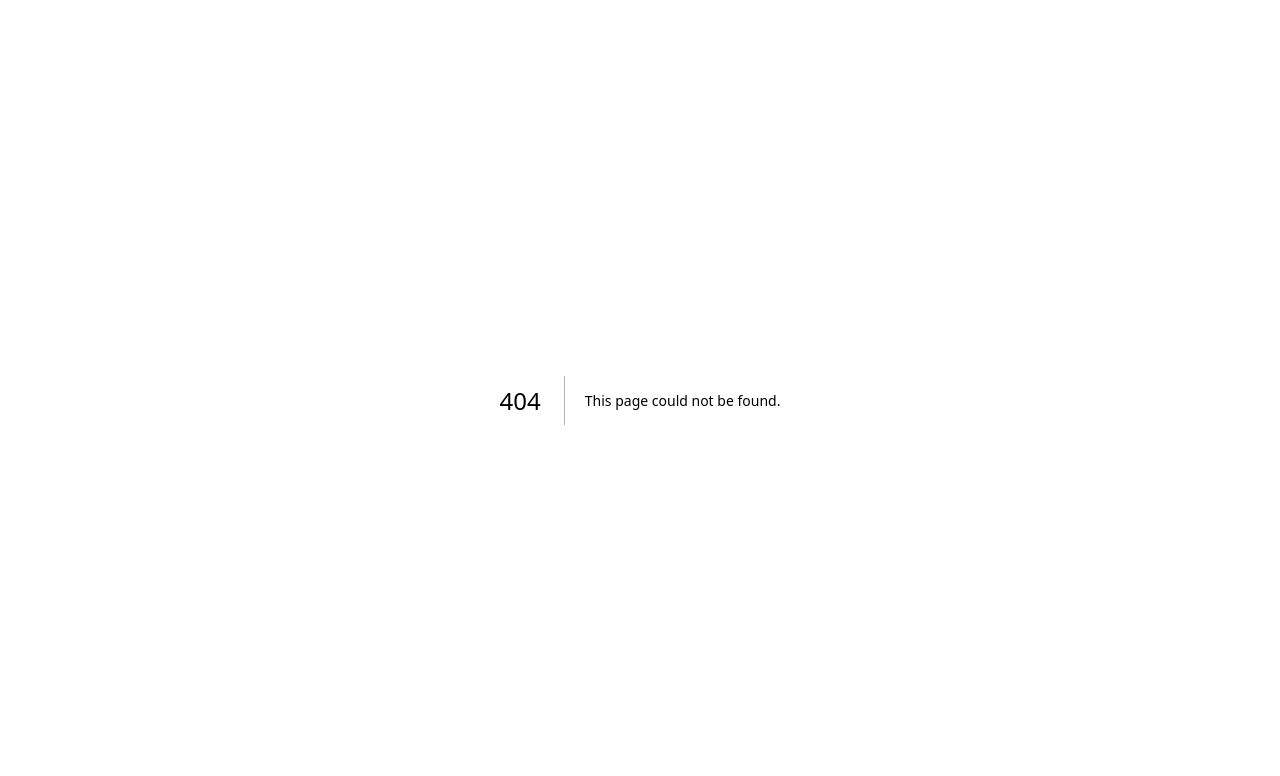
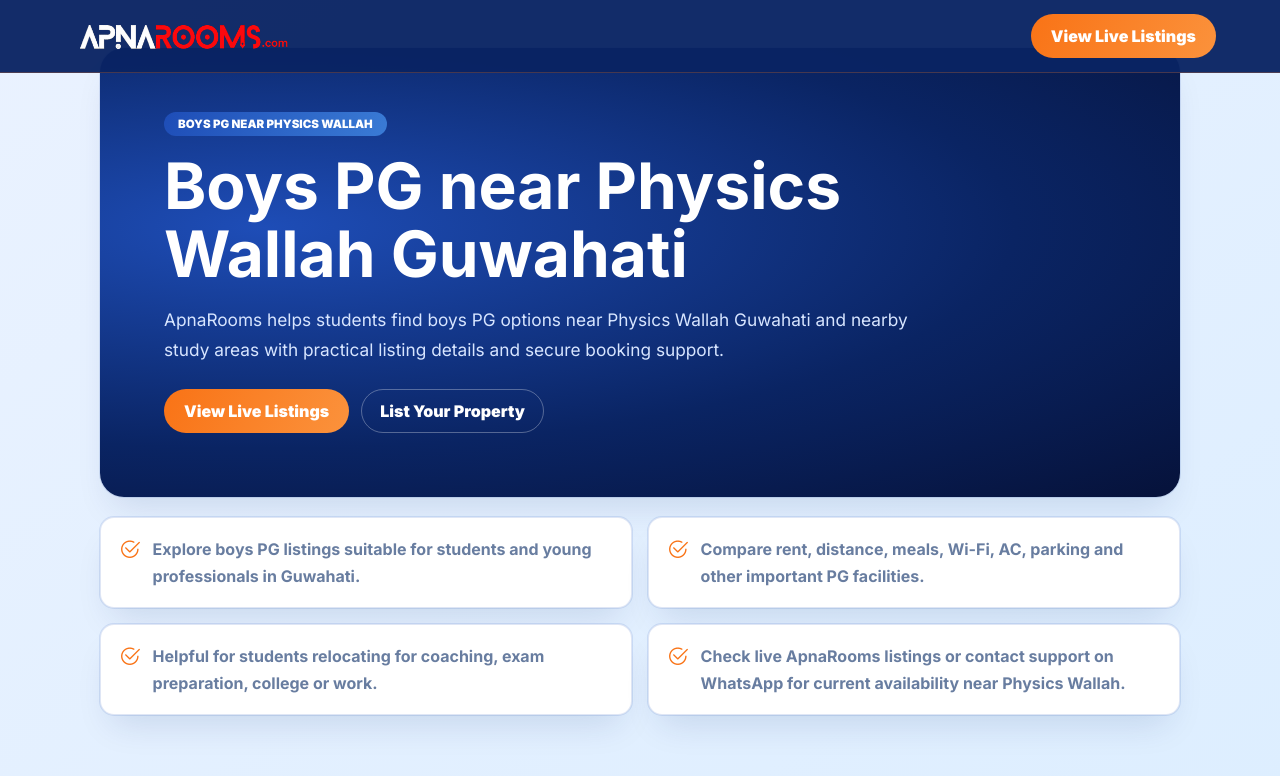
Before and after one commit to abusazid46-tech/apnarooms-guwahati, a Next.js app in the folder apps/web/: page /boys-pg-near-physics-wallah-guwahati in a window 1280 px wide. Before the commit this address had no page. Shown: the top 776 px of the page. Built offline with nearby package versions, Linux system fonts and the light colour scheme.

Commit message:
Add Physics Wallah PG pages and keepalive cron

```diff
--- /dev/null
+++ b/apps/web/src/app/api/keepalive/route.ts
@@ -0,0 +1,51 @@
+const defaultApiBaseUrl = "https://apnarooms-guwahati.onrender.com/api";
+
+function getBackendHealthUrl() {
+  if (process.env.BACKEND_HEALTH_URL) {
+    return process.env.BACKEND_HEALTH_URL;
+  }
+
+  const apiBaseUrl = process.env.NEXT_PUBLIC_API_BASE_URL ?? defaultApiBaseUrl;
+  return `${apiBaseUrl.replace(/\/api\/?$/, "")}/health`;
+}
+
+export const dynamic = "force-dynamic";
+
+export async function GET() {
+  const healthUrl = getBackendHealthUrl();
+  const startedAt = Date.now();
+
+  try {
+    const response = await fetch(healthUrl, {
+      cache: "no-store",
+      headers: {
+        "user-agent": "apnarooms-vercel-cron"
+      }
+    });
+
+    const body = await response.text();
+
+    return Response.json(
+      {
+        ok: response.ok,
+        status: response.status,
+        pingedAt: new Date().toISOString(),
+        durationMs: Date.now() - startedAt,
+        backend: healthUrl,
+        response: body.slice(0, 500)
+      },
+      { status: response.ok ? 200 : 502 }
+    );
+  } catch (error) {
+    return Response.json(
+      {
+        ok: false,
+        pingedAt: new Date().toISOString(),
+        durationMs: Date.now() - startedAt,
+        backend: healthUrl,
+        error: error instanceof Error ? error.message : "Backend ping failed"
+      },
+      { status: 502 }
+    );
+  }
+}
--- /dev/null
+++ b/apps/web/src/app/boys-pg-near-physics-wallah-guwahati/page.tsx
@@ -0,0 +1,24 @@
+import type { Metadata } from "next";
+import { SeoLandingPage } from "@/components/SeoLandingPage";
+
+export const metadata: Metadata = {
+  title: "Boys PG Near Physics Wallah Guwahati | ApnaRooms",
+  description: "Find boys PG near Physics Wallah Guwahati with ApnaRooms. Compare student PG options, amenities, rent and booking support.",
+  alternates: { canonical: "https://www.apnarooms.com/boys-pg-near-physics-wallah-guwahati" }
+};
+
+export default function BoysPgNearPhysicsWallahGuwahatiPage() {
+  return (
+    <SeoLandingPage
+      eyebrow="Boys PG Near Physics Wallah"
+      title="Boys PG near Physics Wallah Guwahati"
+      intro="ApnaRooms helps students find boys PG options near Physics Wallah Guwahati and nearby study areas with practical listing details and secure booking support."
+      bullets={[
+        "Explore boys PG listings suitable for students and young professionals in Guwahati.",
+        "Compare rent, distance, meals, Wi-Fi, AC, parking and other important PG facilities.",
+        "Helpful for students relocating for coaching, exam preparation, college or work.",
+        "Check live ApnaRooms listings or contact support on WhatsApp for current availability near Physics Wallah."
+      ]}
+    />
+  );
+}
--- a/apps/web/src/app/sitemap.ts
+++ b/apps/web/src/app/sitemap.ts
@@ -6,6 +6,8 @@
   "",
   "/guwahati",
   "/guwahati-pg",
+  "/best-girls-pg-near-physics-wallah-guwahati",
+  "/boys-pg-near-physics-wallah-guwahati",
   "/rent-rooms-in-guwahati",
   "/affordable-rooms-for-rent-in-guwahati",
   "/homestay-in-guwahati",
```
Also changed, not shown: apps/web/src/app/best-girls-pg-near-physics-wallah-guwahati/page.tsx (added, +24 -0 lines), apps/web/vercel.json (added).
